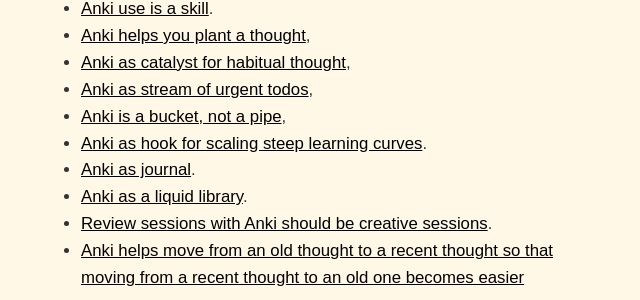
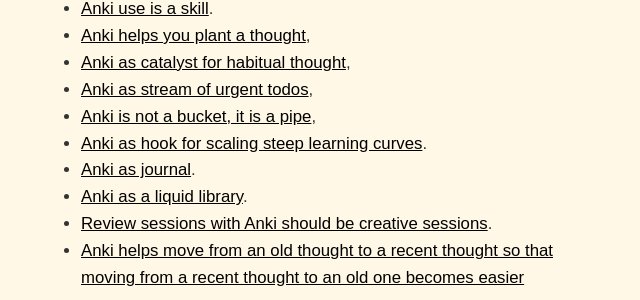
Before and after one commit to dCO2/rococo, a Jekyll site: the page built from _posts/2022-08-17-project-mnemosyne.md, in a window 1280 px wide and 900 px high, scrolled down 5650 px. Shown: the part 153-453 px from the top of the window, without its empty margins (335-975 px from the left). Built offline with Jekyll 4.4.1, drawn with Linux system fonts in a browser that asks for light colours; some web fonts are replaced.

Commit message:
Corrections

```diff
--- a/_posts/2022-08-17-project-mnemosyne.md
+++ b/_posts/2022-08-17-project-mnemosyne.md
@@ -104,7 +104,7 @@ The subdecks in the Buffer deck are separated by months because that way, I can
 - [Anki helps you plant a thought](/2022/09/02/anki-helps-plant-a-thought),
 - [Anki as catalyst for habitual thought](/2021/12/27/anki-as-catalyst),
 - [Anki as stream of urgent todos](/2022/09/02/anki-as-stream-of-urgent-todos),
-- [Anki is a bucket, not a pipe](/2021/12/20/anki-is-a-pipe),
+- [Anki is not a bucket, it is a pipe](/2021/12/20/anki-is-a-pipe),
 - [Anki as hook for scaling steep learning curves](/2021/12/24/anki-as-hook).
 - [Anki as journal](/2022/09/02/anki-as-journal).
 - [Anki as a liquid library](/2022/09/02/anki-as-liquid-library).
```
Also changed, not shown: _posts/2021-12-20-anki-is-a-pipe.md (+1 -1 lines).
